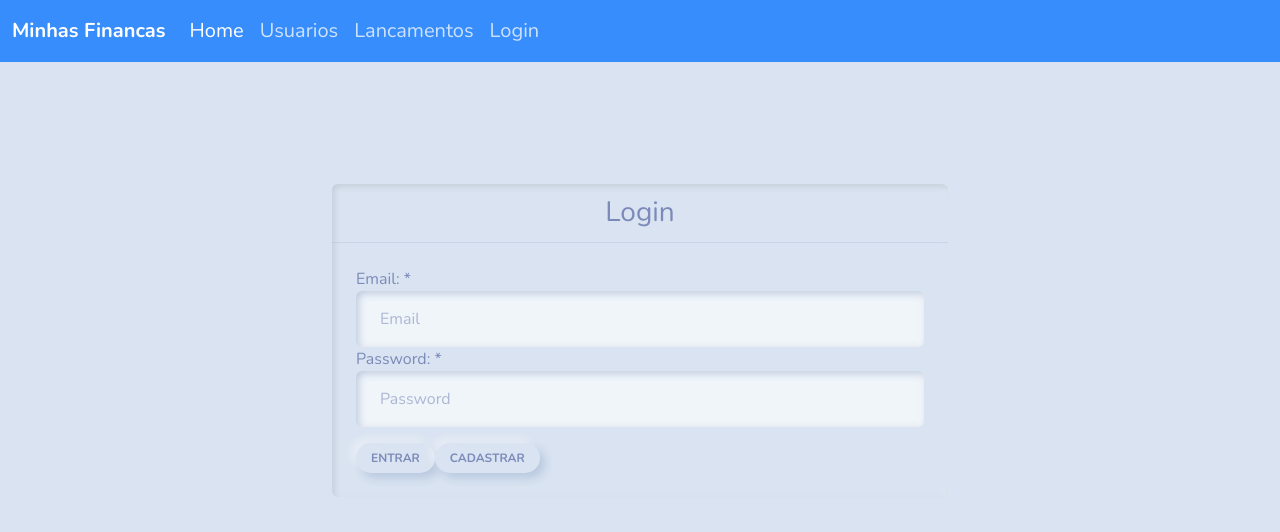
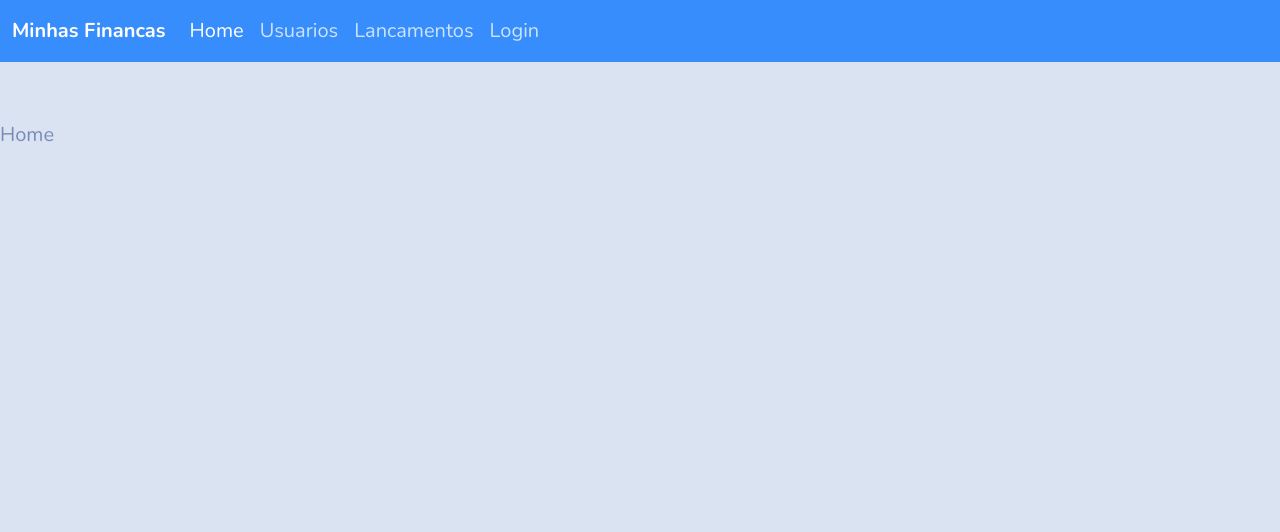
Before and after one commit to erico-lt/minhas-financas-app, a React (Create React App) app: page /home in a window 1280 px wide. Shown: the top 532 px of the page. Built offline with nearby package versions, Linux system fonts and the light colour scheme.

Commit message:
tenta usar o useNavigate para mudar paginas atraves de botoes

```diff
--- a/src/coponents/NavBar.js
+++ b/src/coponents/NavBar.js
@@ -1,32 +1,28 @@
 import React from "react";
+import { NavBarItem } from "./NavBarItem";
 
 export function NavBar() {
 
     return (
 
-        <nav className="navbar navbar-expand-lg bg-primary fixed-top" data-bs-theme="dark" style={{fontSize: '20px'}}>
+        <nav className="navbar navbar-expand-lg bg-primary fixed-top" data-bs-theme="dark" style={{ fontSize: '20px' }}>
             <div className="container-fluid">
-                <a className="navbar-brand" href="/" style={{fontWeight: 'bolder' }}>Minhas Financas</a>
+                <a className="navbar-brand" href="/" style={{ fontWeight: 'bolder' }}>Minhas Financas</a>
                 <button className="navbar-toggler" type="button" data-toggle="collapse" data-target="#navegacao" arial-controls="navegacao" aria-expanded="false" aria-label="Toggle navigation">
                     <span className="navbar-toggler-icon"></span>
                 </button>
 
                 <div className="collapse navbar-collapse" id="navegacao">
                     <ul className="navbar-nav me-auto">
-                        <li className="nav-item">
-                            <a className="nav-link active" href="/">Home
-                                <span className="visually-hidden">(current)</span>
-                            </a>
-                        </li>
-                        <li className="nav-item">
-                            <a className="nav-link" href="/usuarios">Usuarios</a>
-                        </li>
-                        <li className="nav-item">
-                            <a className="nav-link" href="/lancamentos">Lancamentos</a>
-                        </li>
-                        <li className="nav-item">
-                            <a className="nav-link" href="/login">Login</a>
-                        </li>
+                        <NavBarItem to="/home" className="nav-link" label="Home">
+                            <span className="visually-hidden">(current)</span>
+                        </NavBarItem>
+
+                        <NavBarItem to="/cadastro-usuarios" className="nav-link" label="Usuarios"/>
+
+                        <NavBarItem to="/lancamentos" className="nav-link" label="Lancamentos"/>
+
+                        <NavBarItem to="/login" className="nav-link" label="Login"/>
                     </ul>
                 </div>
             </div>
--- /dev/null
+++ b/src/coponents/NavBarItem.js
@@ -0,0 +1,15 @@
+import React from "react";
+
+import { NavLink } from "react-router-dom";
+
+export function NavBarItem (props) {
+
+    return(
+        <li className="nav-tem">
+            <NavLink to={props.to} className={props.className}>
+                {props.label}
+                {props.children}
+            </NavLink>
+        </li>
+    )
+}
--- a/src/index.js
+++ b/src/index.js
@@ -3,14 +3,11 @@ import ReactDOM from 'react-dom/client';
 
 import './index.css';
 import App from './main/App';
-import { HashRouter } from 'react-router-dom';
 
 
 const root = ReactDOM.createRoot(document.getElementById('root'));
 root.render(
   <React.StrictMode>
-    <HashRouter>
       <App />
-    </HashRouter>
   </React.StrictMode>
 );
--- a/src/main/App.js
+++ b/src/main/App.js
@@ -3,16 +3,12 @@ import { Rotas } from "./Rotas";
 
 import 'bootswatch/dist/morph/bootstrap.css';
 import '../custom.css';
-import { NavBar } from "../coponents/NavBar";
 
-class App extends React.Component {
-  render() {
-    return (
-      <>
-        <NavBar />
-        <Rotas />
-      </>
-    )
-  }
+function App() {
+  return (
+    <>
+      <Rotas />
+    </>
+  )
 }
 export default App;
--- a/src/main/Rotas.js
+++ b/src/main/Rotas.js
@@ -1,14 +1,25 @@
 import React from "react";
 
-import { Route, Routes } from "react-router-dom";
+
+import { BrowserRouter, Navigate, Route, Routes } from "react-router-dom";
+import { NavBar } from "../coponents/NavBar";
+import CadastroUsuario from "../views/CadastroUsuario";
+import { Home } from "../views/Home";
 import Login from "../views/Login";
-import CadastroUsuario from "../views/CadastroUsuario";
 
 export function Rotas() {
-    return(
-        <Routes>
-            <Route path="/" element={<Login/>}/>
-            <Route path="/cadastro" element={<CadastroUsuario/>}/>
-        </Routes>
+    return (
+        <>
+            <BrowserRouter>
+                <NavBar />
+                <Routes>
+                    <Route path="/home" element={<Home />} />
+                    <Route path="/login" element={<Login />} />
+                    <Route path="/cadastro-usuarios" element={<CadastroUsuario />} />
+                    <Route path="*" element={<Navigate to="/home"/>}></Route>
+                </Routes>
+            </BrowserRouter>
+
+        </>
     )
 }
--- a/src/views/CadastroUsuario.js
+++ b/src/views/CadastroUsuario.js
@@ -14,7 +14,6 @@ class CadastroUsuario extends React.Component {
 
     salvar = () => {
         console.log(this.state)
-
     }
 
     render() {
--- /dev/null
+++ b/src/views/Home.js
@@ -0,0 +1,12 @@
+import React from "react";
+
+export class Home extends React.Component{
+
+    render (){
+        return (
+            <div>
+                <a style={{fontSize: '20px'}}>Home</a>
+            </div>
+        )
+    }
+}
--- a/src/views/Login.js
+++ b/src/views/Login.js
@@ -1,21 +1,22 @@
-import React from "react";
+import React, { useState } from "react";
 
 import Card from "../coponents/Card";
 import FormGroup from "../coponents/FormGroup";
+import { useNavigate } from "react-router-dom";
 
-class Login extends React.Component {
+function Login (){
 
-    state = {
-        email: '',
-        senha: ''
+    const navigate = useNavigate();
+
+    const [email, setEmail] = useState('');
+    const [senha, setSenha] = useState('');
+
+    const entrar = () => {
+        console.log('Email', email)
+        console.log('Senha', senha)
     }
 
-    entrar = () => {
-        console.log('Email', this.state.email)
-        console.log('Senha', this.state.senha)
-    }
 
-    render() {
     return (
 
         <div className="container container-fluid">
@@ -27,16 +28,16 @@ class Login extends React.Component {
                                 <div className="col-lg-12">
                                     <div className="bs-component">
                                         <FormGroup label="Email: *" htmlFor="email">
-                                                <input type="email" value={this.state.email} onChange={(e) => this.setState({ email: e.target.value })} className="form-control" id="email" aria-describedby="emailHelp" placeholder="Email" />
+                                            <input type="email" onChange={(e) => setEmail(e.target.value)} className="form-control" id="email" aria-describedby="emailHelp" placeholder="Email" />
                                         </FormGroup>
 
                                         <FormGroup label="Password: *" htmlFor="senha">
-                                                <input type="password" value={this.state.senha} onChange={(e) => this.setState({ senha: e.target.value })} className="form-control" id="senha" placeholder="Password" />
+                                            <input type="password" onChange={(e) => setSenha(e.target.value)} className="form-control" id="senha" placeholder="Password" />
                                         </FormGroup>
 
                                         <div className="layoutbutton mt-3">
-                                                <button type="button" onClick={this.entrar} className="btn btn-info btn-sm badge rounded-pill">ENTRAR</button>
-                                                <button type="button" className="btn btn-danger btn-sm badge rounded-pill">CADASTRAR</button>
+                                            <button type="button" onClick={entrar} className="btn btn-info btn-sm badge rounded-pill">ENTRAR</button>
+                                            <button type="button" onClick={() => {navigate('/cadastro-usuarios') }} className="btn btn-danger btn-sm badge rounded-pill">CADASTRO</button>
                                         </div>
                                     </div>
                                 </div>
@@ -48,6 +49,5 @@ class Login extends React.Component {
         </div>
     );
 }
-}
 
 export default Login;
```
Lines whose indentation alone changed are shown as unchanged.
